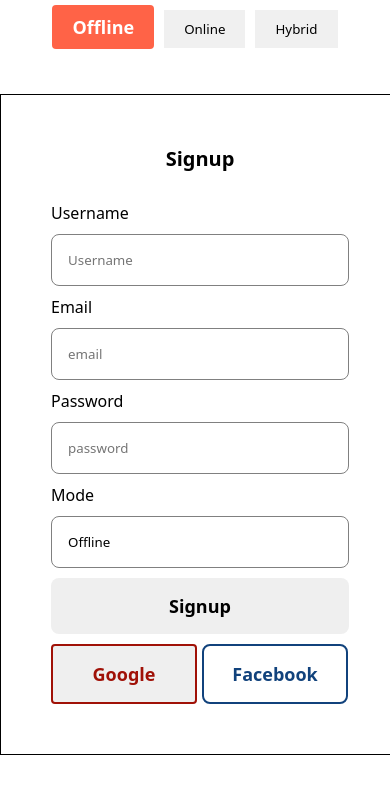
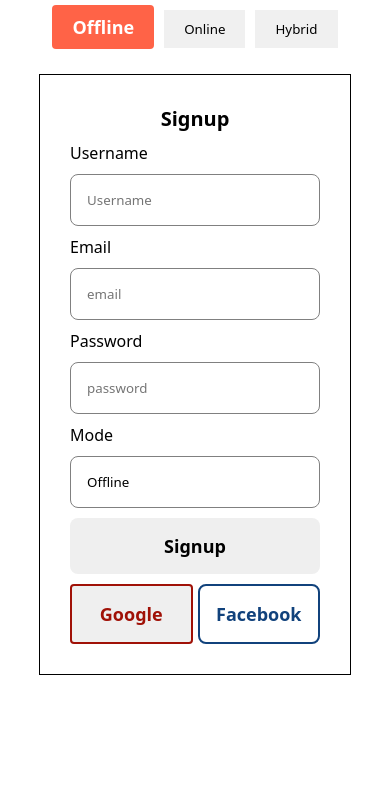
Before and after one commit to mohdadil12345/Zarektronix, a React (Create React App) app in the folder zarefrontend/: page / in a window 390 px wide. Shown: the top 794 px of the page. Built offline with nearby package versions, Linux system fonts and the light colour scheme.

Commit message:
mediaquery for mobile view

```diff
--- a/zarefrontend/src/App.css
+++ b/zarefrontend/src/App.css
@@ -13,7 +13,6 @@
 
 .signup_form {
   position: relative;
-  /* height: 100vh; */
   width: 100%;
   display: flex;
   justify-content: center;
@@ -21,32 +20,18 @@
   flex-direction: column;
 }
 
-
-/*
-.signup_form form h3 {
-  margin-bottom: 20px;
-  color: #893dff;
-  font-size: 20px;
-  text-align: center;
-
-} */
-
-
 .h1{
-  margin-bottom: 20px;
   font-size: 20px;
   text-align: center;
 
 }
 .h2{
-  margin-bottom: 20px;
   color: tomato;
   font-size: 20px;
   text-align: center;
 
 }
 .h3{
-  margin-bottom: 20px;
   color: #893dff;
   font-size: 20px;
   text-align: center;
@@ -54,23 +39,6 @@
 }
 
 
-
-
-
-
-
-
-.imgg {
-  height: 100%;
-  position: relative;
-  width: 500px;
-}
-.imgg img {
-  object-position: bottom;
-  position: absolute;
-  bottom: 0;
-  left: 0;
-}
 .signup_form .google {
   width: 49%;
   border-radius: 8px;
@@ -117,25 +85,10 @@
   gap: 10px;
   flex-direction: column;
   width: 400px;
-  padding: 50px;
-  margin: 40px auto;
-  /* height: 100%; */
+  padding: 30px 40px;
+  margin: 30px auto;
   justify-content: space-between;
   border: 1px solid rgb(0, 0, 0);
-}
-
-.form2 {
-  display: flex;
-  gap: 10px;
-  flex-direction: column;
-  width: 400px;
-  padding: 50px;
-  margin: 40px auto;
-  /* height: 100%; */
-  justify-content: space-between;
-
-  border-radius: 8px;
-  border: 1px solid rgb(243, 238, 238);
 }
 
 .form3 {
@@ -143,8 +96,22 @@
   gap: 10px;
   flex-direction: column;
   width: 400px;
-  padding: 50px;
-  margin: 40px auto;
+  padding: 30px 40px;
+  margin: 30px auto;
+  justify-content: space-between;
+  border-radius: 8px;
+  border: 1px solid rgb(243, 238, 238);
+}
+
+.form2 {
+  border: 1px solid rgb(214, 138, 138);
+
+  display: flex;
+  gap: 10px;
+  flex-direction: column;
+  width: 400px;
+  padding: 30px 40px;
+  margin: 30px auto;
   background-color: rgba(13, 113, 133);
   border-radius: 8px;
   background: #fff;
@@ -161,14 +128,15 @@
 .input2 {
   border-radius: 8px;
   padding: 16px;
-
+  border: 1px solid rgb(214, 138, 138);
+  box-shadow: 1px 1px 4px rgba(45, 36, 36, 0.3);
   outline: none;
 }
 .input3 {
   border: none;
   border-radius: 8px;
   padding: 16px;
-  box-shadow: 1px 1px 4px rgba(45, 36, 36, 0.3);
+
   outline: none;
 }
 
@@ -209,10 +177,25 @@
   padding: 16px;
 }
 
-.selecttag1{
-  border: none;
-  border-radius: 8px;
-  padding: 16px;
-  box-shadow: 1px 1px 4px rgba(45, 36, 36, 0.3);
-  outline: none;
+
+
+
+/* mobile view */
+@media screen and (max-width: 610px)  {
+  .form1, .form2, .form3 {
+
+    width: 80%;
+    padding: 30px;
+    margin: 20px auto;
+
+  }
+
+  .input1, .input2, .input3 {
+
+    width: 100%;
+  }
+
+  .btn1, .btn2, .btn3 {
+    width: 100%;
+  }
 }
```
